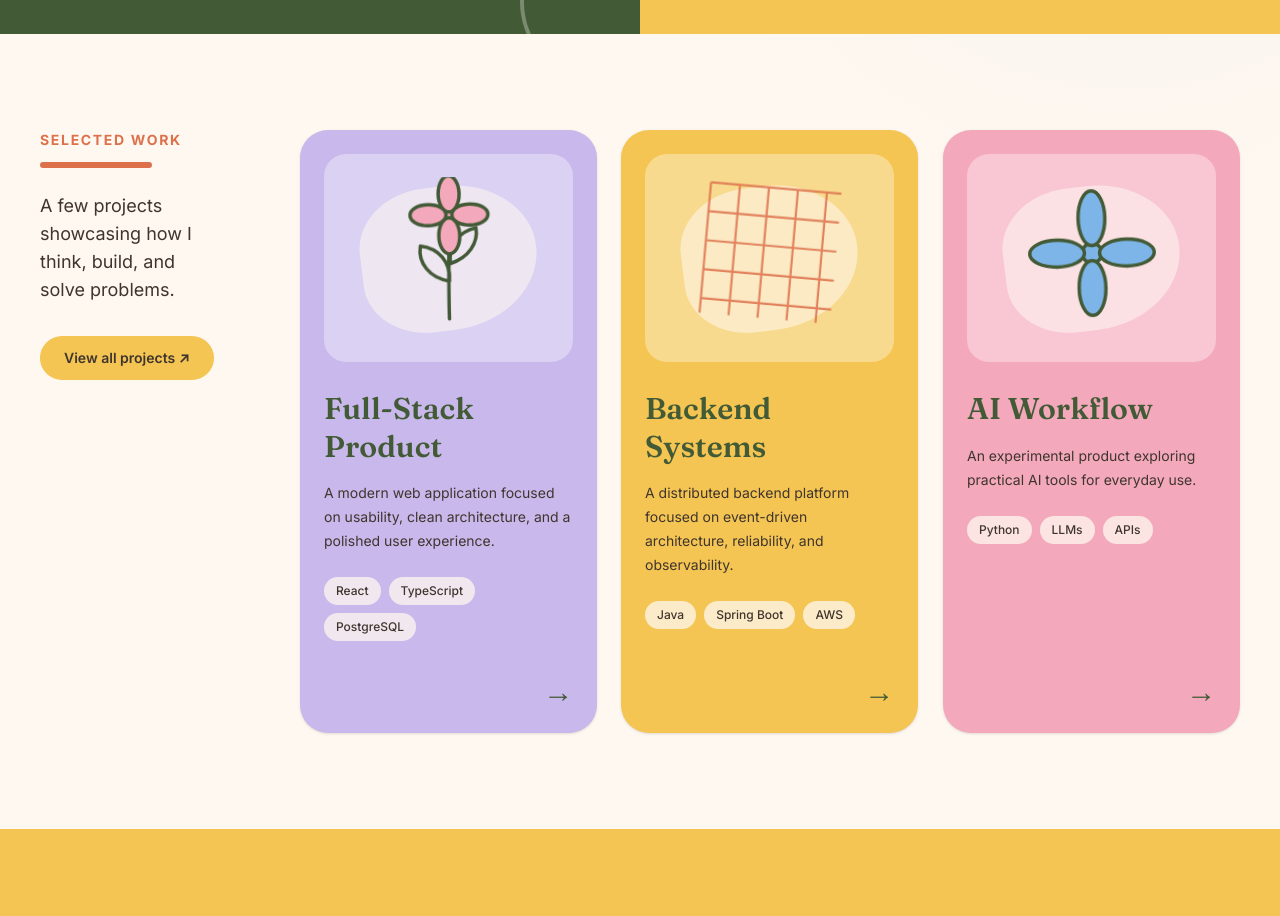
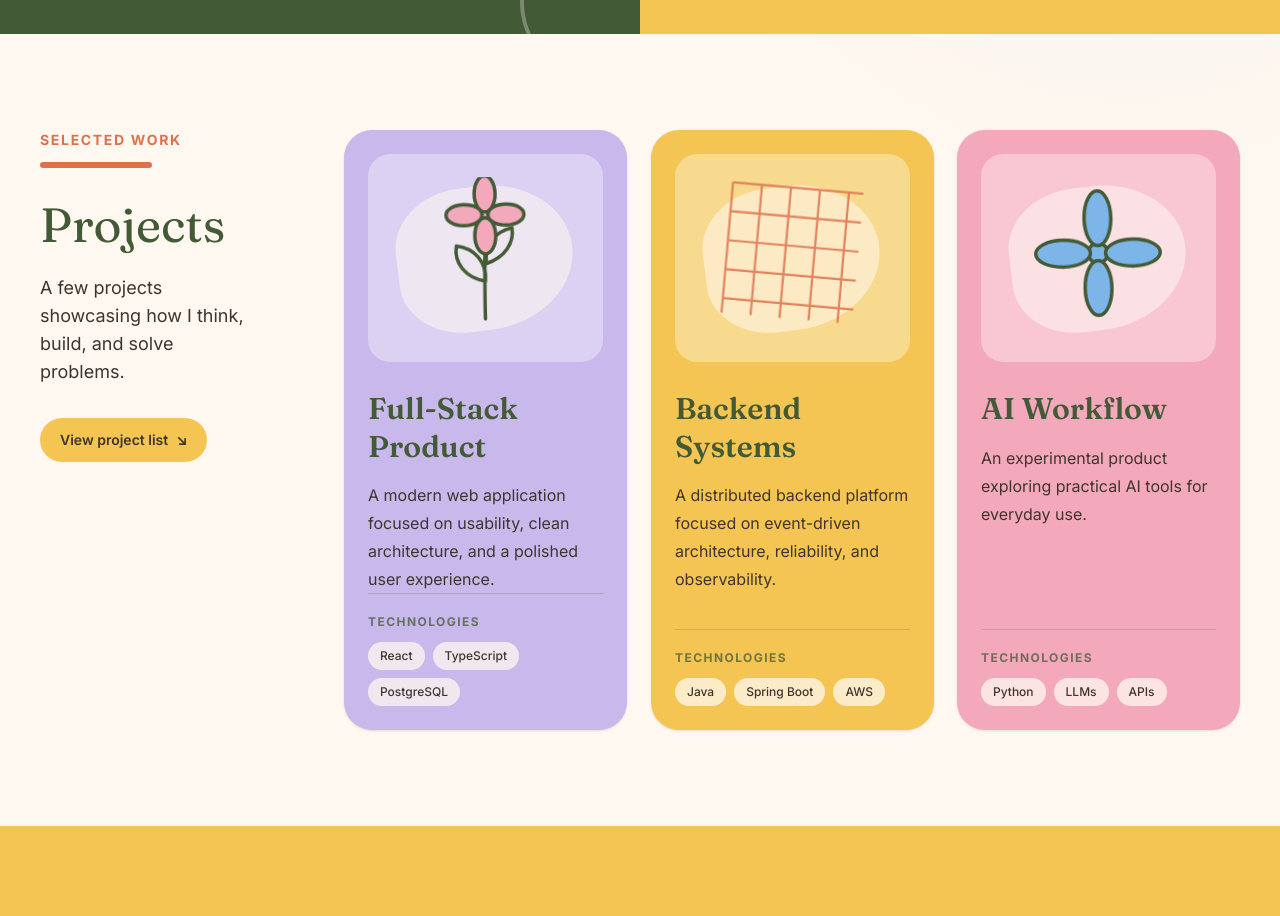
Before and after one commit to julsoyola/juliana-portfolio, a Next.js app: page / in a window 1280 px wide. Shown: the part 4209-5125 px from the top of the page. Built offline with nearby package versions, Linux system fonts and the light colour scheme.

Commit message:
Improve projects section design

```diff
--- a/components/Projects.tsx
+++ b/components/Projects.tsx
@@ -34,29 +34,43 @@ const projects = [
 
 export default function Projects() {
   return (
-    <section id="work" className="px-6 py-24 lg:px-10">
+    <section
+      id="work"
+      aria-labelledby="projects-heading"
+      className="px-6 py-24 lg:px-10"
+    >
       <div className="mx-auto max-w-7xl">
-        <div className="grid gap-10 lg:grid-cols-[220px_1fr]">
-          <div>
+        <div className="grid gap-12 lg:grid-cols-[240px_1fr] lg:gap-16">
+          <div className="lg:sticky lg:top-32 lg:self-start">
             <p className="text-sm font-bold uppercase tracking-[0.12em] text-[var(--terracotta)]">
               Selected Work
             </p>
 
             <div className="mt-3 h-1.5 w-28 rounded-full bg-[var(--terracotta)]" />
 
-            <p className="mt-6 max-w-[180px] text-lg leading-7 text-[var(--text)]">
+            <h2
+              id="projects-heading"
+              className="font-display mt-8 text-5xl leading-[1.05] text-[var(--forest)]"
+            >
+              Projects
+            </h2>
+
+            <p className="mt-6 max-w-[220px] text-lg leading-7 text-[var(--text)]">
               A few projects showcasing how I think, build, and solve problems.
             </p>
 
             <a
-              href="#work"
-              className="mt-8 inline-flex rounded-full bg-[var(--mustard)] px-6 py-3 text-sm font-semibold text-[var(--text)] transition hover:-translate-y-1"
+              href="#project-list"
+              className="mt-8 inline-flex rounded-full bg-[var(--mustard)] px-5 py-3 text-sm font-semibold text-[var(--text)] transition hover:-translate-y-1 focus-visible:outline-2 focus-visible:outline-offset-4 focus-visible:outline-[var(--terracotta)]"
             >
-              View all projects ↗
+              View project list{" "}
+              <span aria-hidden="true" className="ml-2">
+                ↘
+              </span>
             </a>
           </div>
 
-          <div className="grid gap-6 md:grid-cols-3">
+          <div id="project-list" className="grid gap-6 md:grid-cols-3">
             {projects.map((project) => (
               <Tilt
                 key={project.title}
@@ -78,6 +92,7 @@ export default function Projects() {
                       alt=""
                       width={180}
                       height={180}
+                      aria-hidden="true"
                       className={`float-slower relative z-10 ${project.imageClass}`}
                     />
                   </div>
@@ -87,24 +102,29 @@ export default function Projects() {
                       {project.title}
                     </h3>
 
-                  <p className="mt-4 text-sm leading-6 text-[var(--text)]">
+                    <p className="mt-4 text-base leading-7 text-[var(--text)]">
                       {project.description}
                     </p>
 
-                  <div className="mt-6 flex flex-wrap gap-2">
+                    <div className="mt-auto border-t border-[var(--forest)]/20 pt-5">
+                      <p className="text-xs font-bold uppercase tracking-[0.12em] text-[var(--forest)]/75">
+                        Technologies
+                      </p>
+
+                      <ul
+                        className="mt-3 flex flex-wrap gap-2"
+                        aria-label={`${project.title} technologies`}
+                      >
                         {project.stack.map((item) => (
-                      <span
+                          <li
                             key={item}
                             className="rounded-full bg-[var(--paper)]/75 px-3 py-1.5 text-xs font-medium text-[var(--text)]"
                           >
                             {item}
-                      </span>
+                          </li>
                         ))}
+                      </ul>
                     </div>
-
-                  <span className="mt-auto self-end pt-8 text-3xl text-[var(--forest)]">
-                    →
-                  </span>
                   </div>
                 </article>
               </Tilt>
```
Lines whose indentation alone changed are shown as unchanged.
